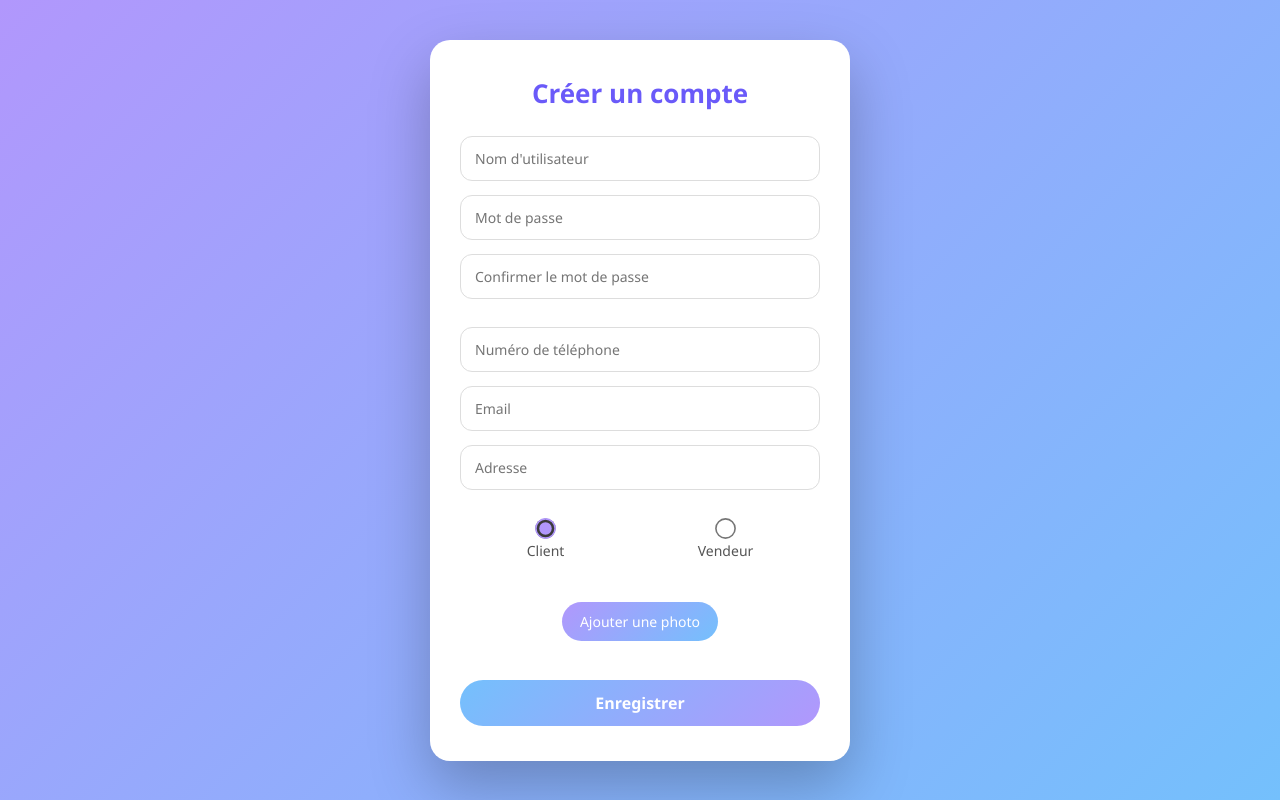
After one commit to fatmajallouli-design/ProjetWeb, a PHP site: page /login.html in a window 1280 px wide. The commit adds this page. Run offline with PHP 8.4, Linux system fonts and the light colour scheme.

Commit message:
second commit

```diff
--- /dev/null
+++ b/login.html
@@ -0,0 +1,52 @@
+<!DOCTYPE html>
+<html lang="fr">
+<head>
+    <meta charset="UTF-8">
+    <title>Connexion – IMPORTY</title>
+    <link rel="stylesheet" href="style_login.css">
+
+
+</head>
+<body class="login-body">
+
+<div class="login-container">
+    <h2>Créer un compte</h2>
+
+    <form class="login-form" id="registerForm">
+
+        <input type="text" placeholder="Nom d'utilisateur" required>
+        <input type="password" id="password" placeholder="Mot de passe" required>
+        <input type="password" id="confirmPassword" placeholder="Confirmer le mot de passe" required>
+        <p id="errorMsg"></p>
+        <input type="tel" placeholder="Numéro de téléphone">
+        <input type="email" placeholder="Email">
+        <input type="text" placeholder="Adresse">
+
+        <div class="role">
+            <label>
+              <input type="radio" name="role" checked>
+              <span>Client</span>
+            </label>
+
+            <label>
+              <input type="radio" name="role">
+              <span>Vendeur</span>
+            </label>
+          </div>
+
+
+        <label class="upload">
+             Ajouter une photo
+            <input type="file" accept="image/*" capture="environment" id="photoInput" hidden>
+        </label>
+
+
+        <img id="preview" class="preview-img">
+
+        <button type="submit">Enregistrer</button>
+    </form>
+</div>
+
+<script src="login.js"></script>
+</body>
+</html>
--- /dev/null
+++ b/login.js
@@ -0,0 +1,36 @@
+const photoInput = document.getElementById("photoInput");
+const preview = document.getElementById("preview");
+const form = document.getElementById("registerForm");
+
+
+photoInput.addEventListener("change", () => {
+  const file = photoInput.files[0];
+  if (file) {
+    preview.src = URL.createObjectURL(file);
+    preview.style.display = "block";
+  }
+});
+
+const password = document.getElementById("password");
+const confirmPassword = document.getElementById("confirmPassword");
+const errorMsg = document.getElementById("errorMsg");
+
+form.addEventListener("submit", function (e) {
+
+  e.preventDefault();
+
+
+  if (password.value.trim() !== confirmPassword.value.trim()) {
+    errorMsg.textContent = "Les mots de passe ne se correspondent pas";
+    errorMsg.style.color = "red";
+    return;
+  }
+
+
+  errorMsg.textContent = "";
+
+
+
+
+  window.location.href = "index.html";
+});
--- /dev/null
+++ b/style_login.css
@@ -0,0 +1,134 @@
+
+* {
+    margin: 0;
+    padding: 0;
+    box-sizing: border-box;
+    font-family: "Segoe UI", Arial, sans-serif;
+  }
+
+  .login-body {
+    min-height: 100vh;
+    display: flex;
+    align-items: center;
+    justify-content: center;
+    background: linear-gradient(135deg, #B197FC, #74C0FC);
+  }
+
+
+
+
+
+
+
+  .login-container {
+    width: 420px;
+    background: #ffffff;
+    padding: 35px 30px;
+    border-radius: 20px;
+    box-shadow: 0 25px 60px rgba(0, 0, 0, 0.25);
+    text-align: center;
+  }
+
+
+  .login-container h2 {
+    margin-bottom: 25px;
+    color: #6a5af9;
+    font-size: 26px;
+    font-weight: 700;
+  }
+
+
+  .login-form {
+    display: flex;
+    flex-direction: column;
+    gap: 14px;
+  }
+
+
+  .login-form input[type="text"],
+  .login-form input[type="password"],
+  .login-form input[type="tel"],
+  .login-form input[type="email"] {
+    width: 100%;
+    padding: 12px 14px;
+    border-radius: 12px;
+    border: 1.5px solid #ddd;
+    font-size: 14px;
+    transition: 0.3s;
+  }
+
+  .login-form input:focus {
+    outline: none;
+    border-color: #74C0FC;
+    box-shadow: 0 0 0 2px rgba(116, 192, 252, 0.3);
+  }
+
+
+  .role {
+    display: flex;
+    justify-content: space-around;
+    margin: 18px 0;
+  }
+
+  .role label {
+    display: flex;
+    flex-direction: column;
+    align-items: center;
+    gap: 6px;
+    font-size: 14px;
+    color: #555;
+    cursor: pointer;
+  }
+
+
+  .role input[type="radio"] {
+    transform: scale(1.6);
+    accent-color: #B197FC;
+    cursor: pointer;
+  }
+
+
+  .upload {
+    margin: 10px auto;
+    padding: 10px 18px;
+    border-radius: 25px;
+    background: linear-gradient(135deg, #B197FC, #74C0FC);
+    color: white;
+    font-size: 14px;
+    cursor: pointer;
+    transition: 0.3s;
+  }
+
+  .upload:hover {
+    opacity: 0.9;
+  }
+
+
+  .preview-img {
+    display: none;
+    width: 90px;
+    height: 90px;
+    border-radius: 50%;
+    object-fit: cover;
+    margin: 10px auto;
+    border: 3px solid #B197FC;
+  }
+
+
+  button {
+    margin-top: 15px;
+    padding: 12px;
+    border: none;
+    border-radius: 30px;
+    background: linear-gradient(135deg, #74C0FC, #B197FC);
+    color: white;
+    font-size: 16px;
+    font-weight: bold;
+    cursor: pointer;
+    transition: 0.3s;
+  }
+
+  button:hover {
+    transform: translateY(-2px);
+    box-shadow: 0 8px 20px rgba(0, 0, 0, 0.25);
+  }
```
Also changed, not shown: index.html (+53 -21 lines), inscription.js (added, +12 -0 lines), inscrire.html (added, +37 -0 lines), menu.js (added, +17 -0 lines), style.css (+104 -9 lines), style_inscription.css (added, +77 -0 lines), demande.html (added), notification.html (added), panier.html (added).
